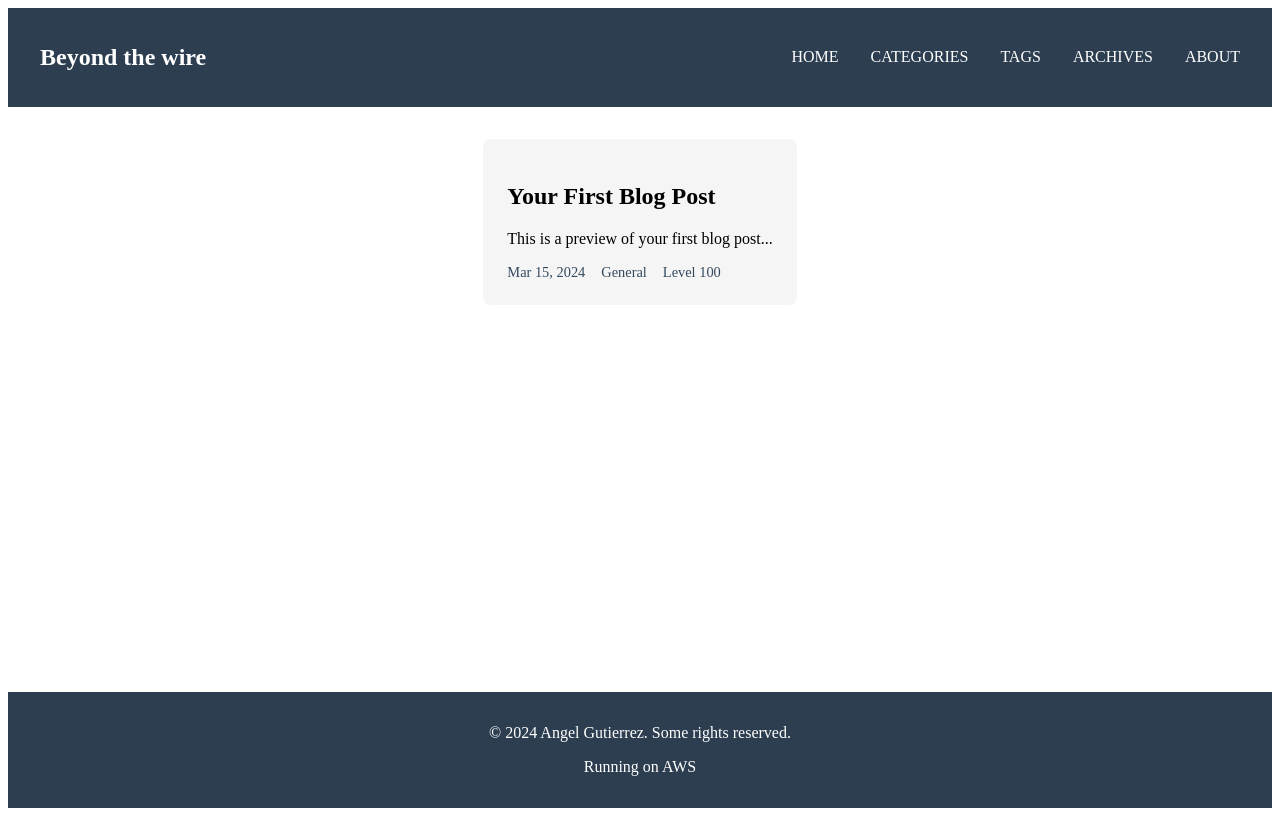
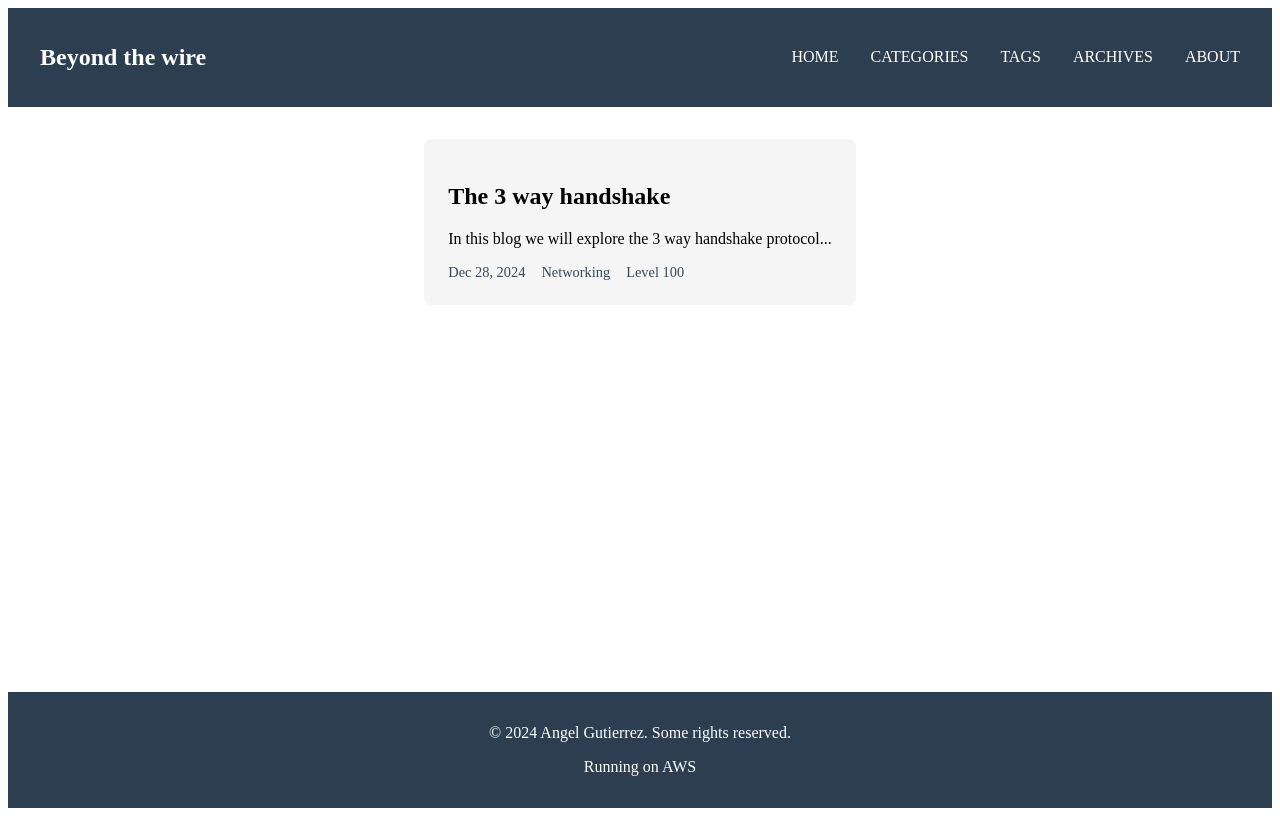
Before and after one commit to afguti/beyondthewire, a React (Vite) app: page / in a window 1280 px wide. Built offline with nearby package versions, Linux system fonts and the light colour scheme.

Commit message:
updaing Home for the post portion

```diff
--- a/src/pages/Home.jsx
+++ b/src/pages/Home.jsx
@@ -2,10 +2,10 @@ const Home = () => {
   const posts = [
     {
       id: 1,
-      title: "Your First Blog Post",
-      preview: "This is a preview of your first blog post...",
-      date: "Mar 15, 2024",
-      category: "General",
+      title: "The 3 way handshake",
+      preview: "In this blog we will explore the 3 way handshake protocol...",
+      date: "Dec 28, 2024",
+      category: "Networking",
       level: "Level 100"
     }
   ]
```
